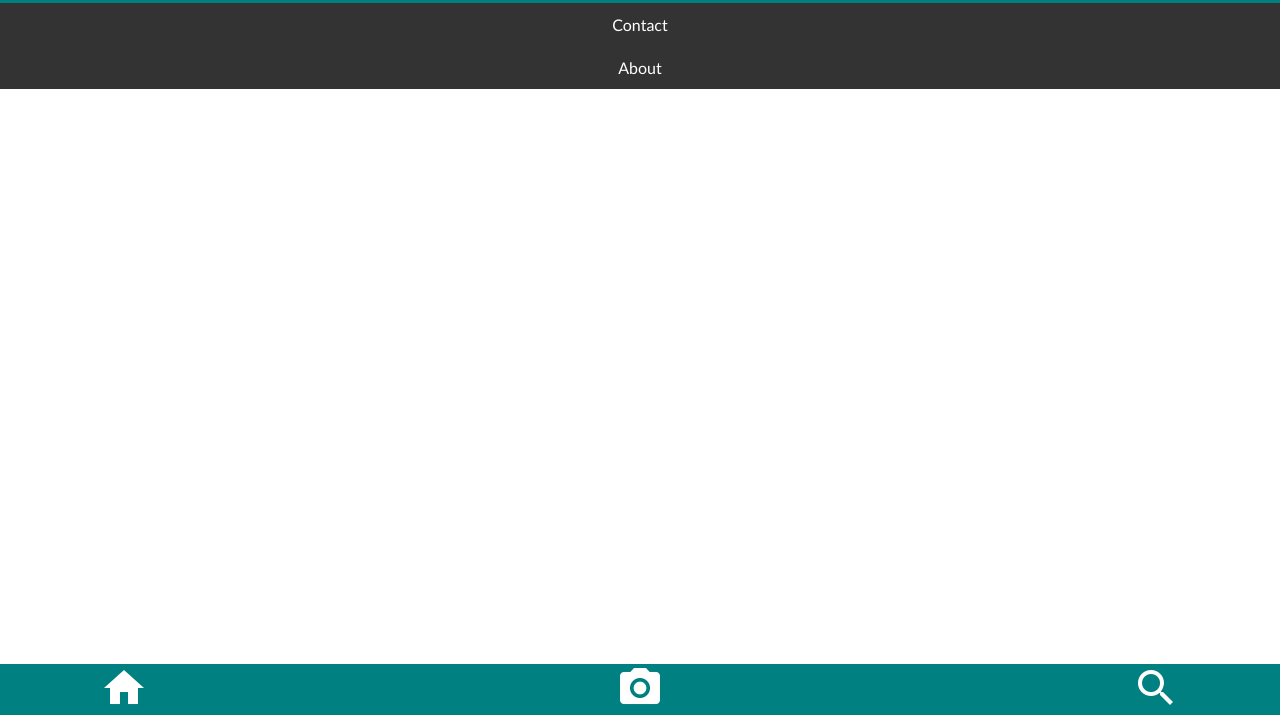
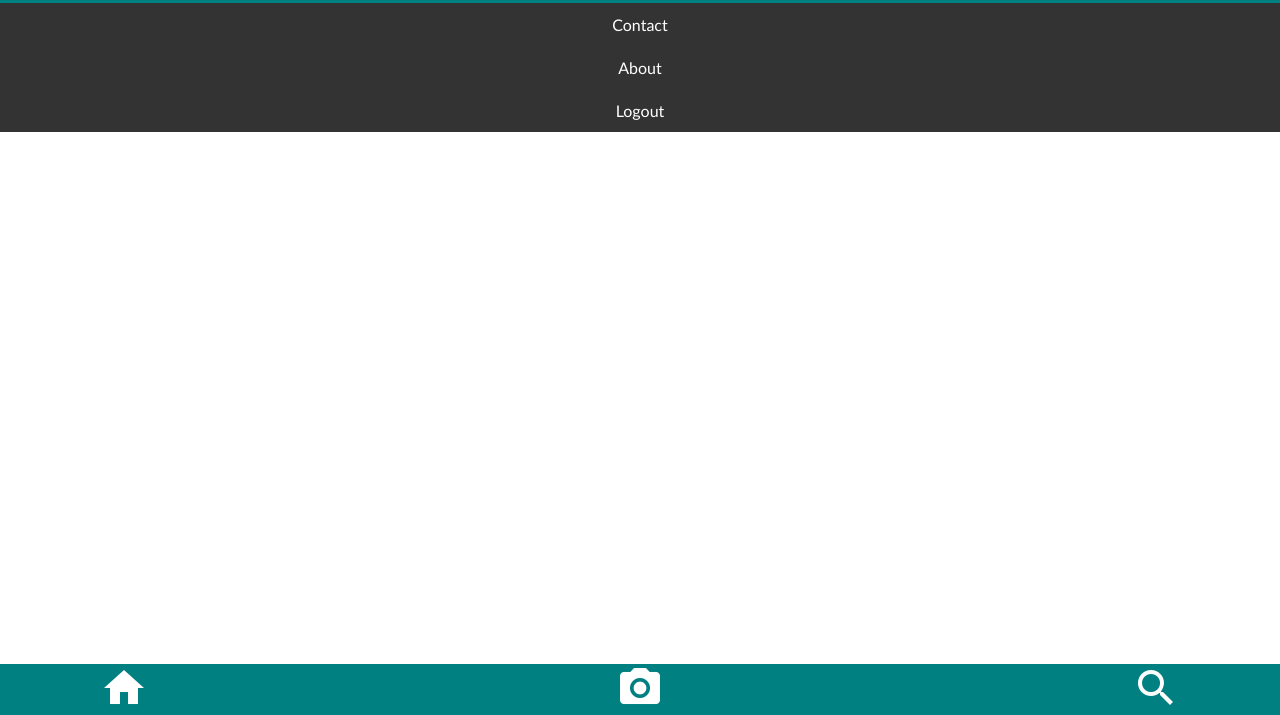
Before and after one commit to workunhard/acclimate-app-project, a website: page app/html/template.html in a window 1280 px wide. Both pictures are taken after a click on the link "menu". Shown: the part 85-800 px from the top of the page. Drawn offline with nearby package versions, Linux system fonts and the light colour scheme; files that its build step writes are made by us from their sources; files whose address does not match are found by name.

Commit message:
Completed logout button located in nav menu bar -Jason/Andrew

```diff
--- a/app/text/nav.html
+++ b/app/text/nav.html
@@ -9,6 +9,9 @@
   <div id="navLinks">
     <a href="#contact">Contact</a>
     <a href="#about">About</a>
+    <a href="/logout" method="get">
+      Logout
+    </a>
   </div>
   <!-- Hamburger menu toggle -->
   <a href="javascript:void(0)" class="menu" onclick="expand()">
```
